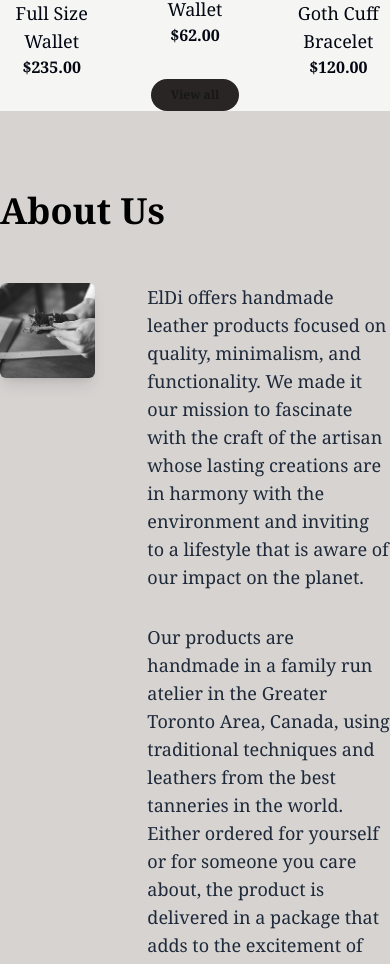
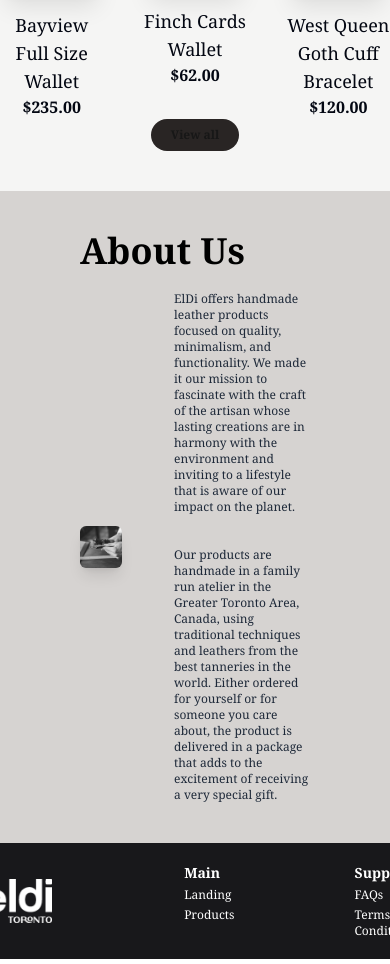
Before and after one commit to cdiaconu04/Eldi-Ecom-Store, a Next.js app: page / in a window 390 px wide. Shown: the part 1017-1981 px from the top of the page. Built offline with nearby package versions, Linux system fonts and the light colour scheme.

Commit message:
Added responsive design to rest of landing page and footer

```diff
--- a/src/app/page.js
+++ b/src/app/page.js
@@ -51,6 +51,15 @@ export default function Home() {
     else if (windowSize == "lg") return 250;
     else if (windowSize == "xl") return 280;
     else return 320;
+  }
+
+  function getAboutPicDimensions() {
+    if (windowSize == "xs") return 130
+    else if (windowSize == "sm") return 160;
+    else if (windowSize == "md") return 250;
+    else if (windowSize == "lg") return 280;
+    else if (windowSize == "xl") return 310;
+    else return 350;
   }
 
   useEffect(() => {
@@ -142,7 +151,7 @@ export default function Home() {
       {/* Popular products */}
       <div className="w-full bg-stone-100">
         <div className="max-w-screen-xl mx-auto flex flex-col items-center justify-center relative overflow-hidden
-        2xl:py-20 xl:py-15 lg:py-10
+        2xl:py-20 xl:py-15 lg:py-10 py-10
         2xl:gap-17 xl:gap-11 lg:gap-6"
         >
 
@@ -192,21 +201,33 @@ export default function Home() {
 
       {/* About */}
       <div className="w-full bg-stone-300">
-        <div className="max-w-screen-xl mx-auto py-20 flex flex-col gap-13 relative overflow-hidden">
-          <h2 className="text-4xl font-serif font-bold text-black"> About Us </h2>
+        <div className="max-w-screen-xl mx-auto flex flex-col relative overflow-hidden
+          2xl:py-20 xl:py-15 lg:py-10 py-10
+          2xl:gap-13 xl:gap-10 lg:gap-7
+          2xl:px-0 xl:px-11 lg:px-20 px-20
+          xl:gap-2 lg:gap-5 md:gap-5 sm:gap-5 gap-5
+        "
+        >
+          <h2 className="text-4xl font-serif font-bold text-black
+            2xl:text-4xl xl:text-4xl lg:text-3xl md:text-3xl sm:text-2xl text:xl"
+          > About Us </h2>
 
           <div className="grid grid-cols-3 gap-13">
-            <div className="flex flex-col gap-17">
-              <img src="/crafting.png" width={350} height={350} className="rounded-md shadow-lg"/>
+            <div className="flex flex-col gap-17 justify-center">
+              <img src="/crafting.png" width={getAboutPicDimensions()} height={getAboutPicDimensions()} className="rounded-md shadow-lg"/>
             </div>
 
             <div className="col-span-2 flex items-center justify-between">
 
               <div className="flex flex-col gap-8">
-                <p className="text-gray-800 text-lg font-serif col-span-2">
+                <p className="text-gray-800 font-serif col-span-2
+                  2xl:text-lg xl:text-lg lg:text-base md:text-sm sm:text-xs text-xs
+                ">
                   ElDi offers handmade leather products focused on quality, minimalism, and functionality. We made it our mission to  fascinate with the  craft of the artisan whose lasting creations are in harmony with the environment and inviting to a lifestyle that is aware of our impact on the planet.
                 </p>
-                <p className="text-gray-800 text-lg font-serif">
+                <p className="text-gray-800 font-serif
+                  2xl:text-lg xl:text-lg lg:text-base md:text-sm sm:text-xs text-xs
+                ">
                   Our products are handmade in a family run atelier in the Greater Toronto Area, Canada, using traditional techniques and leathers from the best tanneries in the world.  Either ordered for yourself or for someone you care about, the product is delivered in a package that adds to the excitement of receiving a very special gift.
                 </p>
               </div>
--- a/src/components/footer.js
+++ b/src/components/footer.js
@@ -1,23 +1,27 @@
 import Link from "next/link";
 export default function Footer() {
+
+    const headerTextSize = "2xl:text-lg xl:text-lg lg:text-base md:text-base sm:text-sm text-sm"
+    const linkTextSize = "2xl:text-base xl:text-base lg:text-sm md:text-sm sm:text-xs text-xs"
+
     return (
         <div className="w-full bg-zinc-900">
-            <div className="max-w-screen-xl mx-auto py-10 flex flex-row gap-30 relative overflow-hidden justify-center items-center">
+            <div className="max-w-screen-xl mx-auto flex flex-row gap-30 relative overflow-hidden justify-center items-center
+                2xl:py-10 xl:py-10 lg:py-7 md:py-5 sm:py-5 py-5
+            ">
                 <img src="/eldilogo.png" width={90} height={90} className="p-3"/>
 
                 <div className="flex flex-row gap-30">
                     <div className="flex flex-col gap-1">
-                        <p className="text-white text-lg font-bold font-serif"> Main </p>
-                        <Link className="text-white text-md font-serif hover:underline" href="/"> Landing </Link>
-                        <p className="text-white text-md font-serif hover:underline"> About </p>
-                        <p className="text-white text-md font-serif hover:underline"> Products </p>
+                        <p className={`text-white font-bold font-serif ${headerTextSize}`}> Main </p>
+                        <Link className={`text-white font-serif hover:underline ${linkTextSize}`} href="/"> Landing </Link>
+                        <Link className={`text-white font-serif hover:underline ${linkTextSize}`} href="/products"> Products </Link>
                     </div>
 
                     <div className="flex flex-col gap-1">
-                        <p className="text-white text-lg font-bold font-serif"> Support </p>
-                        <Link className="text-white text-md font-serif hover:underline" href="/faq"> FAQs </Link>
-                        <Link className="text-white text-md font-serif hover:underline" href="/terms-conditions"> Terms and Conditions </Link>
-                        <p className="text-white text-md font-serif hover:underline"> Contact us </p>
+                        <p className={`text-white font-bold font-serif ${headerTextSize}`}> Support </p>
+                        <Link className={`text-white font-serif hover:underline ${linkTextSize}`} href="/faq"> FAQs </Link>
+                        <Link className={`text-white font-serif hover:underline ${linkTextSize}`} href="/terms-conditions"> Terms and Conditions </Link>
                     </div>
                 </div>
 
```
